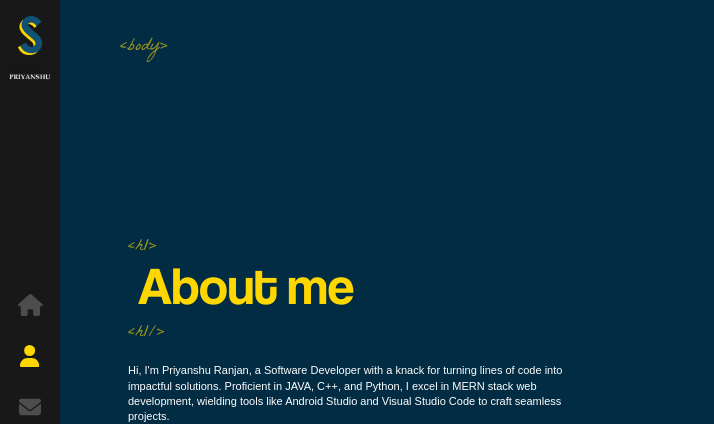
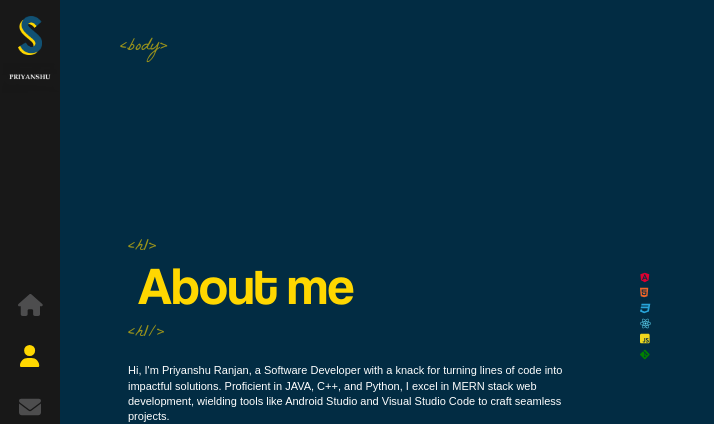
Before and after one commit to RanjanTheDoer/Priyanshu_Portfolio, a React (Create React App) app: page /about in a window 1280 px wide. Shown: the top 424 px of the page, without its empty margins (0-714 px from the left). Built offline with nearby package versions, Linux system fonts and the light colour scheme.

Commit message:
color added

```diff
--- a/src/components/About/index.js
+++ b/src/components/About/index.js
@@ -2,7 +2,7 @@ import './index.scss'
 import AnimatedLetters from '../AnimatedLetters'
 import { useState,useEffect } from 'react';
 import { FontAwesomeIcon } from '@fortawesome/react-fontawesome';
-import { faAngular, faCss3, faGitAlt, faHtml5, faJs, faJsSquare, faReact } from '@fortawesome/free-brands-svg-icons';
+import { faAngular, faCss3, faGitAlt, faHtml5, faJsSquare, faReact } from '@fortawesome/free-brands-svg-icons';
 const About = () => {
 
     const [letterClass, setLetterClass] = useState('text-animate');
@@ -57,19 +57,19 @@ const About = () => {
                         <FontAwesomeIcon icon={faAngular} color="#DD0031" />
                     </div>
                     <div className='face2'>
-                        <FontAwesomeIcon icon={faHtml5} color="#DD0031" />
+                        <FontAwesomeIcon icon={faHtml5} color="#F06529" />
                     </div>
                     <div className='face3'>
-                        <FontAwesomeIcon icon={faCss3} color="#DD0031" />
+                        <FontAwesomeIcon icon={faCss3} color="#28A4D9" />
                     </div>
                     <div className='face4'>
-                        <FontAwesomeIcon icon={faReact} color="#DD0031" />
+                        <FontAwesomeIcon icon={faReact} color="#5ED4F4" />
                     </div>
                     <div className='face5'>
-                        <FontAwesomeIcon icon={faJsSquare} color="#DD0031" />
+                        <FontAwesomeIcon icon={faJsSquare} color="#EFD81D" />
                     </div>
                     <div className='face6'>
-                        <FontAwesomeIcon icon={faGitAlt} color="#DD0031" />
+                        <FontAwesomeIcon icon={faGitAlt} color="#008000" />
                     </div>
 
                 </div>
--- a/src/components/About/index.scss
+++ b/src/components/About/index.scss
@@ -0,0 +1,10 @@
+.stage-cube-cont{
+    width: 50%;
+    height: 100%;
+    top: 0;
+    padding-top: 18%;
+    margin-left: 0;
+    position: absolute;
+    right: 0;
+    overflow: hidden;
+}
```
